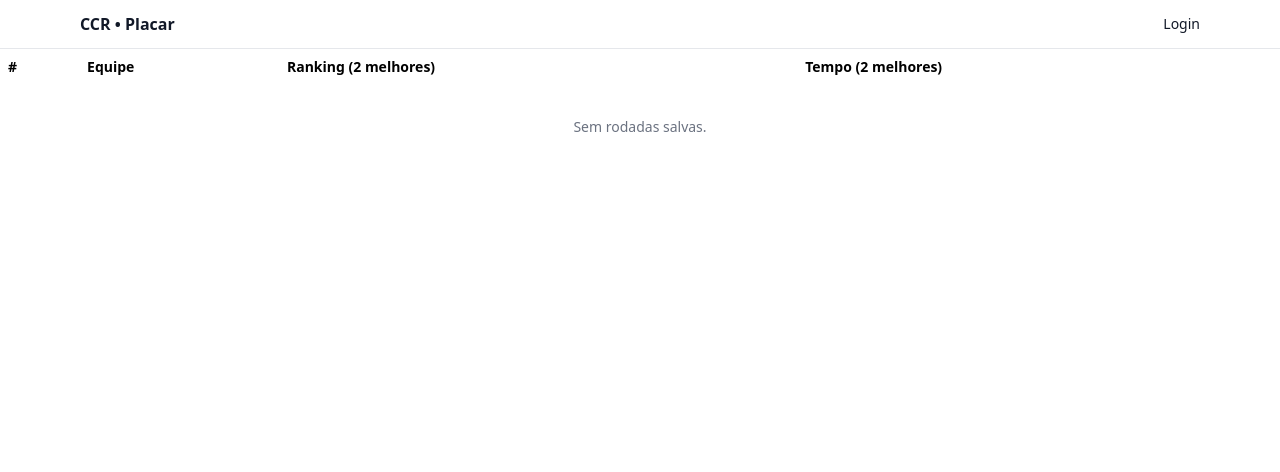
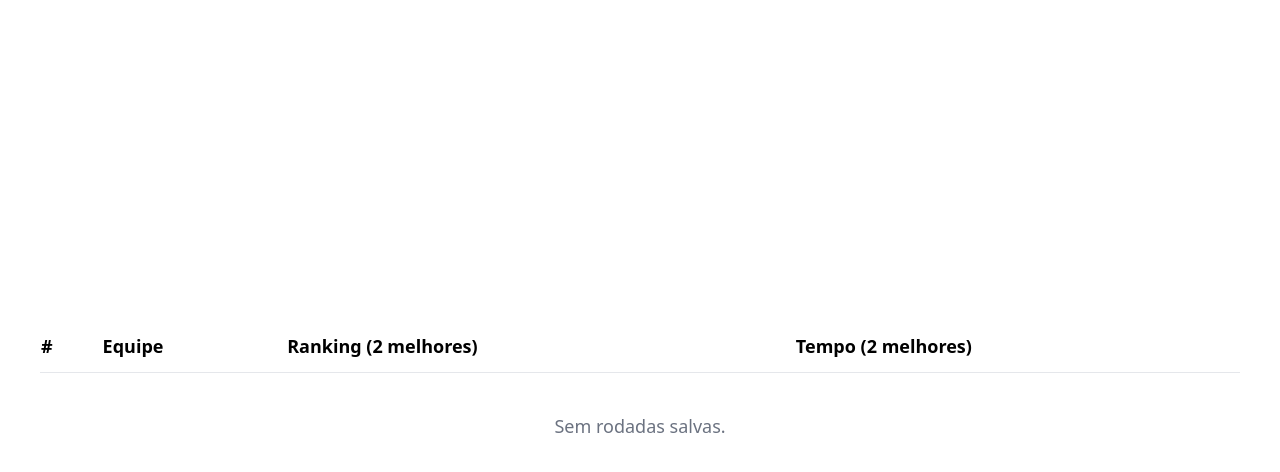
Before and after one commit to guilhermecardosocruz/ccr, a Next.js app: page /telao in a window 1280 px wide. Shown: the top 472 px of the page. Built offline with nearby package versions, Linux system fonts and the light colour scheme.

Commit message:
feat(telao): esconder menu/topbar via CSS injetado e alternar placar/imagens em fundo branco (1s)

```diff
--- a/app/telao/page.tsx
+++ b/app/telao/page.tsx
@@ -1,103 +1,123 @@
 "use client";
 
-import { useEffect, useState, useMemo } from "react";
+import { useEffect, useMemo, useState } from "react";
 import { getSession } from "@/lib/session";
 import { listRuns } from "@/lib/events";
 import { Run, compute } from "@/lib/ranking";
 
-const mmss = (t:number)=>`${String(Math.floor(t/60)).padStart(2,"0")}:${String(t%60).padStart(2,"0")}`;
+const mmss = (t: number) =>
+  `${String(Math.floor(t / 60)).padStart(2, "0")}:${String(t % 60).padStart(2, "0")}`;
 
-export default function TelaoPage(){
+export default function TelaoPage() {
   const sess = getSession();
   const eventId = sess.eventId;
 
-  const [runs,setRuns]=useState<Run[]>([]);
-  const [images, setImages] = useState<string[]>([]);
-  const [imageIndex, setImageIndex] = useState(0);
-  const [showImage, setShowImage] = useState(false); // Alterna entre imagem ou placar
-  const [isTelãoActive, setIsTelãoActive] = useState(true); // Telão ativo
+  const [runs, setRuns] = useState<Run[]>([]);
+  const [images, setImages] = useState<string[]>([
+    // coloque suas imagens em /public/gallery e liste aqui:
+    "/gallery/1.jpg",
+    "/gallery/2.jpg",
+    "/gallery/3.jpg",
+  ]);
+  const [imgIdx, setImgIdx] = useState(0);
+  const [showImages, setShowImages] = useState(false); // alterna entre placar e imagens
 
-  // Carregar as imagens
+  // Esconde qualquer menu/topbar/header quando o telão está aberto
   useEffect(() => {
-    setImages([
-      "/images/image1.jpg",
-      "/images/image2.jpg",
-      "/images/image3.jpg",
-    ]);
+    const style = document.createElement("style");
+    style.setAttribute("data-hide-chrome", "true");
+    style.innerHTML = `
+      /* esconder cromos do app */
+      header, nav, .topbar, [data-appmenu], .app-menu, .menu, .site-header { display: none !important; }
+      /* ocupar a tela toda em branco e sem rolagem */
+      html, body { background: #fff !important; overscroll-behavior: none; }
+      body { margin: 0 !important; padding: 0 !important; overflow: hidden !important; }
+      /* neutralizar paddings do container do app */
+      .container-page { padding: 0 !important; max-width: 100vw !important; }
+    `;
+    document.head.appendChild(style);
+    return () => { try { document.head.removeChild(style); } catch {} };
   }, []);
 
-  // Obter os dados de run
-  useEffect(()=>{
-    let stop=false;
-    async function fetchNow(){
-      if(!eventId) return;
-      try {
-        const data = await listRuns(eventId);
-        if(!stop) setRuns(data);
-      } catch {}
+  // Carregar rodadas
+  useEffect(() => {
+    if (eventId) listRuns(eventId).then(setRuns);
+  }, [eventId]);
+
+  // Recarregar periodicamente (telão precisa estar “vivo”)
+  useEffect(() => {
+    const id = setInterval(() => {
+      if (eventId) listRuns(eventId).then(setRuns);
+    }, 4000);
+    return () => clearInterval(id);
+  }, [eventId]);
+
+  // Alternar entre placar e imagens a cada 1 segundo
+  useEffect(() => {
+    const id = setInterval(() => {
+      setShowImages((v) => !v);
+      setImgIdx((i) => (i + 1) % Math.max(1, images.length));
+    }, 1000);
+    return () => clearInterval(id);
+  }, [images.length]);
+
+  const byTeam = useMemo(() => {
+    const m = new Map<string, Run[]>();
+    for (const r of runs) {
+      if (!m.has(r.team)) m.set(r.team, []);
+      m.get(r.team)!.push(r);
     }
-    fetchNow();
-    const id = setInterval(fetchNow, 5000);
-    return ()=>{ stop=true; clearInterval(id); };
-  },[eventId]);
+    for (const a of m.values()) a.sort((x, y) => x.at - y.at);
+    return m;
+  }, [runs]);
 
-  const byTeam = useMemo(()=>{
-    const m=new Map<string,Run[]>();
-    for(const r of runs){ if(!m.has(r.team)) m.set(r.team,[]); m.get(r.team)!.push(r); }
-    for(const a of m.values()) a.sort((x,y)=>x.at-y.at);
-    return m;
-  },[runs]);
-
-  const rows = useMemo(()=>compute(byTeam),[byTeam]);
-
-  // Alternância entre imagens e placar
-  useEffect(()=>{
-    const intervalId = setInterval(() => {
-      setImageIndex((prevIndex) => (prevIndex + 1) % images.length);
-      setShowImage(!showImage);
-    }, 10000); // alterna a cada 10 segundos
-    return () => clearInterval(intervalId);
-  }, [showImage, images.length]);
+  const rows = useMemo(() => compute(byTeam), [byTeam]);
 
   return (
-    <main className="w-full h-screen bg-white flex items-center justify-center">
-      {/* Remover menu, título e botões da página do telão */}
-      {isTelãoActive ? (
-        <div className="w-full h-full flex justify-center items-center">
-          {showImage ? (
-            <img src={images[imageIndex]} alt={`Imagem ${imageIndex + 1}`} className="w-full h-full object-cover" />
+    <main
+      className="w-screen h-screen bg-white text-black"
+      style={{ display: "flex", alignItems: "center", justifyContent: "center" }}
+    >
+      {/* MOSTRAR IMAGENS EM TELA CHEIA */}
+      {showImages ? (
+        <img
+          src={images[imgIdx]}
+          alt="Imagem do evento"
+          style={{ width: "100vw", height: "100vh", objectFit: "cover" }}
+        />
       ) : (
-            <div className="overflow-x-auto w-full h-full">
-              <table className="min-w-full text-sm text-black">
+        /* PLACAR EM FUNDO BRANCO, CENTRALIZADO E ENXUTO */
+        <div className="w-[95vw] max-w-[1200px]">
+          <table className="w-full text-[clamp(12px,2.5vw,18px)]">
             <thead>
-                  <tr className="text-left">
-                    <th className="px-2 py-2">#</th>
-                    <th className="px-2 py-2">Equipe</th>
-                    <th className="px-2 py-2">Ranking (2 melhores)</th>
-                    <th className="px-2 py-2">Tempo (2 melhores)</th>
+              <tr className="text-left border-b">
+                <th className="py-3 pr-3">#</th>
+                <th className="py-3 pr-3">Equipe</th>
+                <th className="py-3 pr-3">Ranking (2 melhores)</th>
+                <th className="py-3">Tempo (2 melhores)</th>
               </tr>
             </thead>
             <tbody>
               {rows.length === 0 ? (
                 <tr>
-                      <td colSpan={4} className="px-2 py-8 text-center text-gray-500">Sem rodadas salvas.</td>
+                  <td colSpan={4} className="py-10 text-center text-gray-500">
+                    Sem rodadas salvas.
+                  </td>
                 </tr>
-                  ) : rows.map((r, i) => (
-                    <tr key={r.team} className={i % 2 ? "bg-white" : "bg-gray-50/60"}>
-                      <td className="px-2 py-2 font-semibold">{i + 1}</td>
-                      <td className="px-2 py-2">{r.team}</td>
-                      <td className="px-2 py-2 font-semibold">{r.rankingScore.toFixed(2)}</td>
-                      <td className="px-2 py-2">{mmss(r.tieTime)}</td>
+              ) : (
+                rows.map((r, i) => (
+                  <tr key={r.team} className="border-b last:border-b-0">
+                    <td className="py-3 pr-3 font-semibold">{i + 1}</td>
+                    <td className="py-3 pr-3">{r.team}</td>
+                    <td className="py-3 pr-3 font-semibold">{r.rankingScore.toFixed(2)}</td>
+                    <td className="py-3">{mmss(r.tieTime)}</td>
                   </tr>
-                  ))}
+                ))
+              )}
             </tbody>
           </table>
         </div>
       )}
-        </div>
-      ) : (
-        <div className="text-center text-xl font-bold">Telão desativado</div>
-      )}
     </main>
   );
 }
```
Lines whose indentation alone changed are shown as unchanged.
